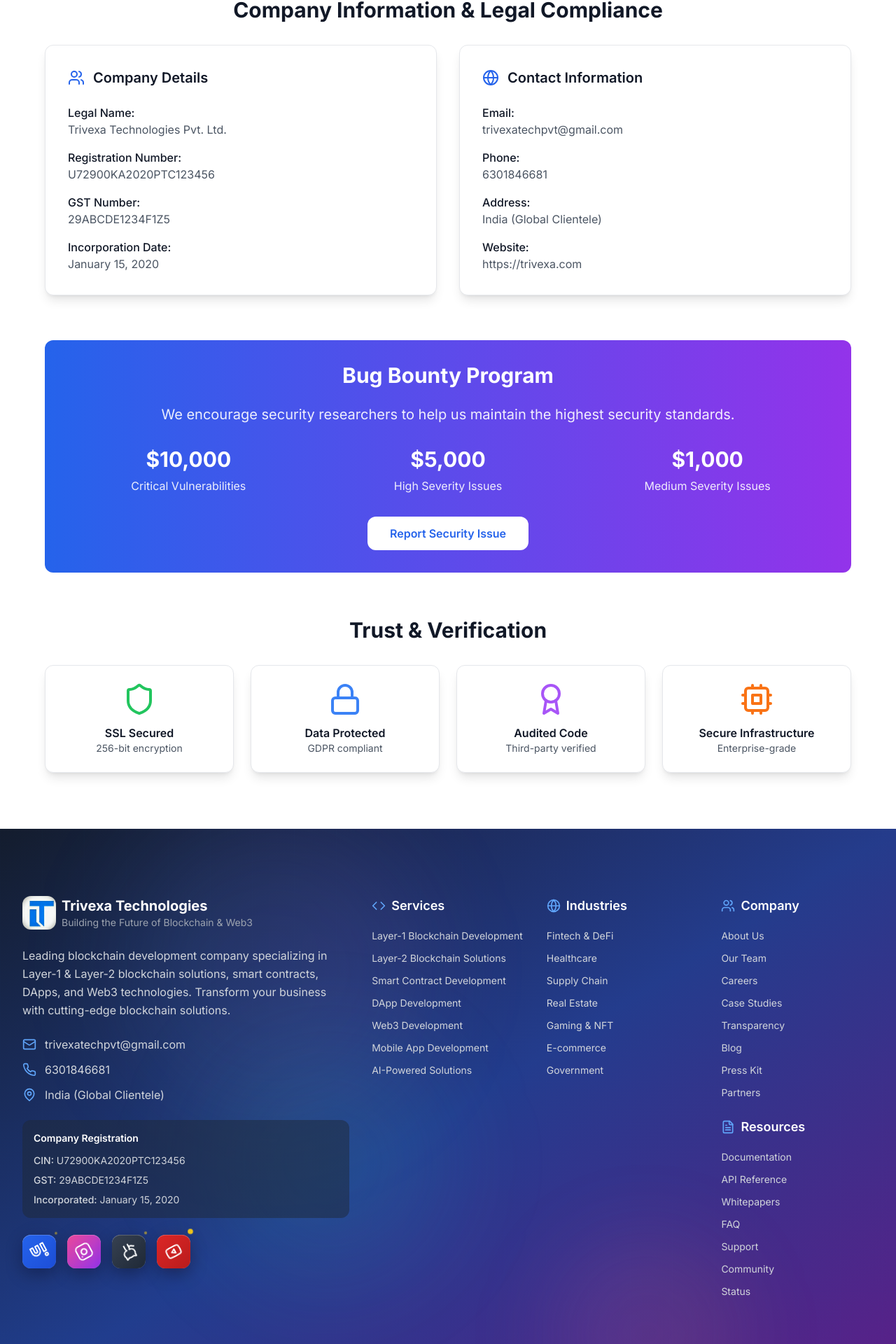
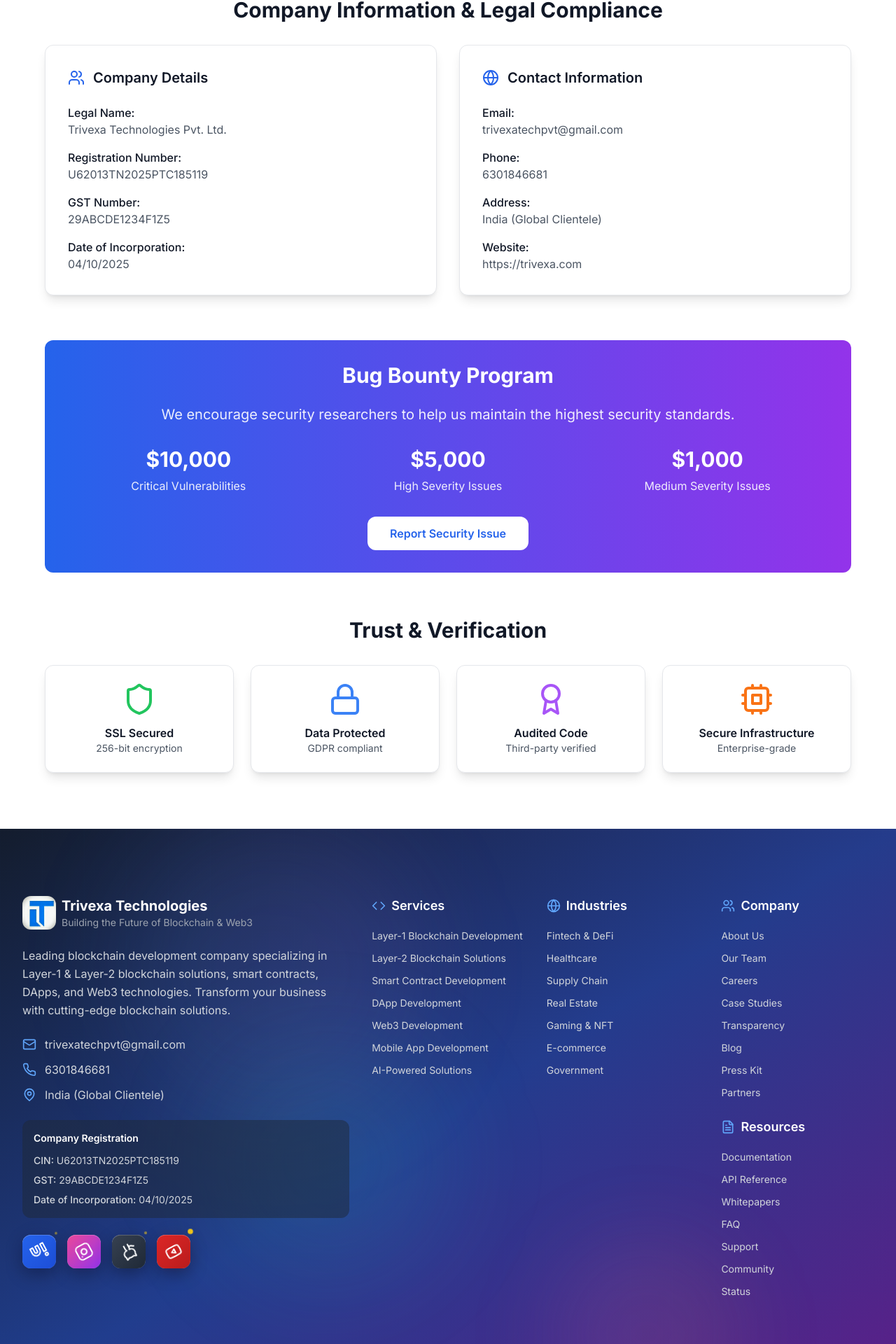
Before and after one commit to Bannysukumar/Trivexa-website, a Next.js app: page /transparency in a window 1280 px wide. Shown: the part 2160-4080 px from the top of the page at 70% size. Built offline with nearby package versions, Linux system fonts and the light colour scheme.

Commit message:
The CIN Number has been updated

```diff
--- a/app/transparency/page.tsx
+++ b/app/transparency/page.tsx
@@ -234,15 +234,15 @@
                   </div>
                   <div>
                     <span className="font-medium text-gray-900 dark:text-white">Registration Number:</span>
-                    <p className="text-gray-600 dark:text-gray-300">U72900KA2020PTC123456</p>
+                    <p className="text-gray-600 dark:text-gray-300">U62013TN2025PTC185119</p>
                   </div>
                   <div>
                     <span className="font-medium text-gray-900 dark:text-white">GST Number:</span>
                     <p className="text-gray-600 dark:text-gray-300">29ABCDE1234F1Z5</p>
                   </div>
                   <div>
-                    <span className="font-medium text-gray-900 dark:text-white">Incorporation Date:</span>
-                    <p className="text-gray-600 dark:text-gray-300">January 15, 2020</p>
+                    <span className="font-medium text-gray-900 dark:text-white">Date of Incorporation:</span>
+                    <p className="text-gray-600 dark:text-gray-300">04/10/2025</p>
                   </div>
                 </div>
               </div>
--- a/components/layout/Footer.tsx
+++ b/components/layout/Footer.tsx
@@ -245,13 +245,13 @@
               <h4 className="text-sm font-semibold text-white mb-3">Company Registration</h4>
               <div className="space-y-2 text-sm text-gray-300">
                 <div>
-                  <span className="font-medium">CIN:</span> U72900KA2020PTC123456
+                  <span className="font-medium">CIN:</span> U62013TN2025PTC185119
                 </div>
                 <div>
                   <span className="font-medium">GST:</span> 29ABCDE1234F1Z5
                 </div>
                 <div>
-                  <span className="font-medium">Incorporated:</span> January 15, 2020
+                  <span className="font-medium">Date of Incorporation:</span> 04/10/2025
                 </div>
               </div>
             </div>
```
